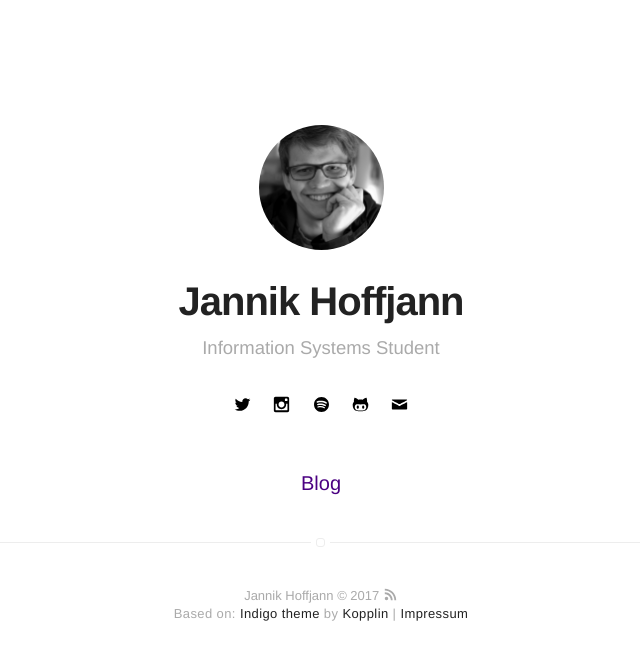
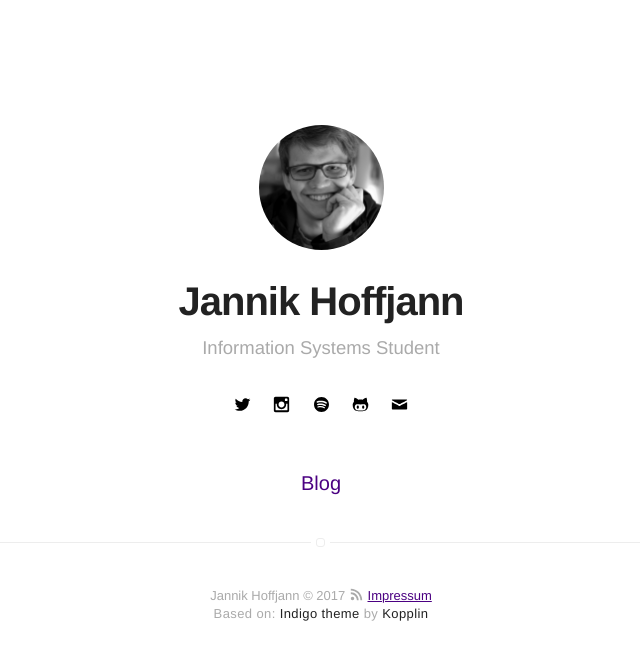
Before and after one commit to jhoffjann/blog, a Jekyll site: the page built from index.html, in a window 1280 px wide. Shown: the top 660 px of the page, without its empty margins (319-959 px from the left). Built offline with Jekyll 4.4.1, drawn with Linux system fonts in a browser that asks for light colours.

Commit message:
changed tiny thing

```diff
--- a/_includes/footer.html
+++ b/_includes/footer.html
@@ -1,7 +1,9 @@
 <footer class="footer-main">
     {{ site.name }} © {{ site.time | date: '%Y' }} <a class="link" href="{{ site.url }}/feed.xml" target="_blank"><svg class="icon icon-rss"><use xlink:href="#icon-rss"></use></svg></a>
 
+    <a class="link" href="{{ site.url }}/impressum">Impressum</a>
+
     <p class="extra">
-        Based on: <a class="link" href="https://github.com/sergiokopplin/indigo">Indigo theme</a> by <a class="link" href="http://koppl.in">Kopplin</a> | <a class="link" href="{{ site.url }}/impressum">Impressum</a>
+        Based on: <a class="link" href="https://github.com/sergiokopplin/indigo">Indigo theme</a> by <a class="link" href="http://koppl.in">Kopplin</a>
     </p>
 </footer>
```
